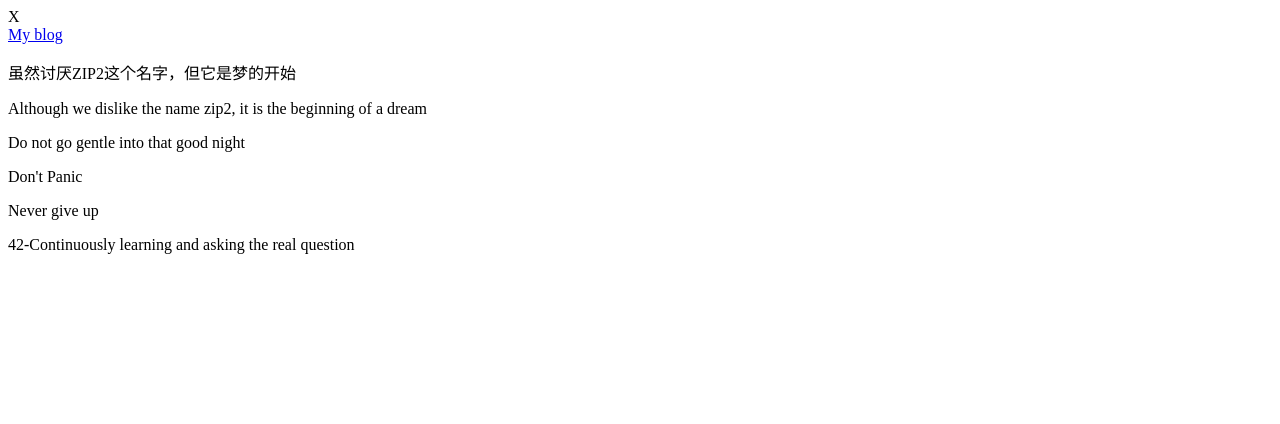
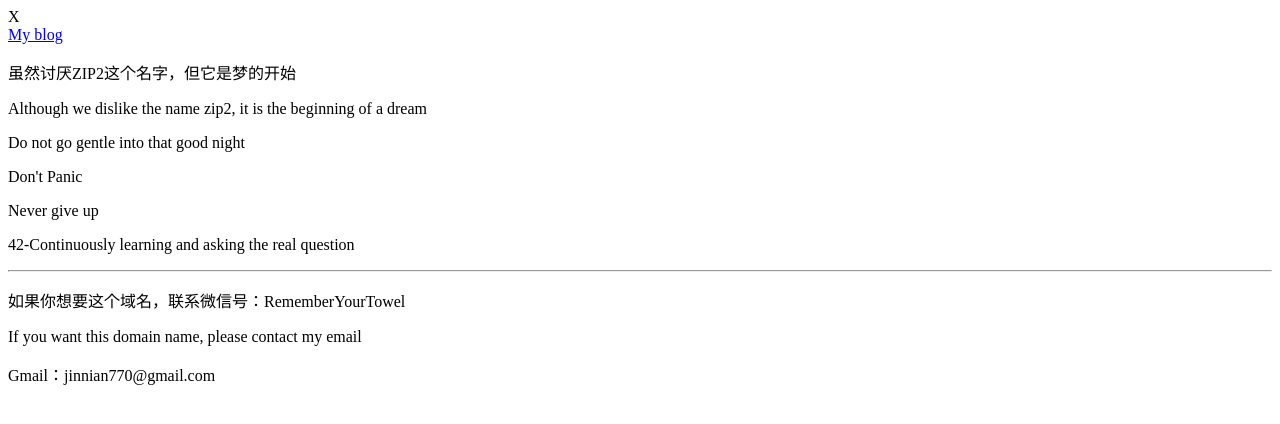
Before and after one commit to JINNIAN666/zip2.github.io, a plain HTML site: page index.html in a window 1280 px wide. Drawn offline with Linux system fonts and the light colour scheme.

Commit message:
Update index.html

```diff
--- a/index.html
+++ b/index.html
@@ -15,5 +15,9 @@
 <p>Don't Panic</p>
 <p>Never give up</p>
 <p>42-Continuously learning and asking the real question</p>
+    <hr>
+<p>如果你想要这个域名，联系微信号：RememberYourTowel</p>
+<p>If you want this domain name, please contact my email</p>
+<p>Gmail：jinnian770@gmail.com</p>
 </body>
 </html>
```
